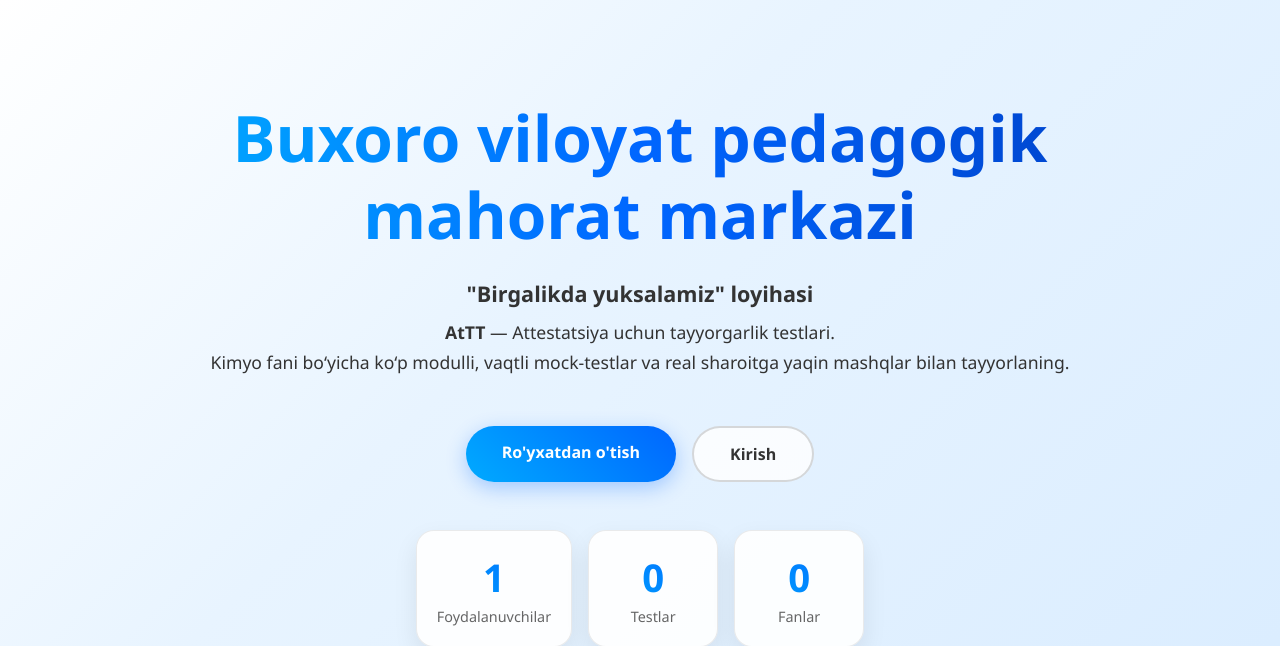
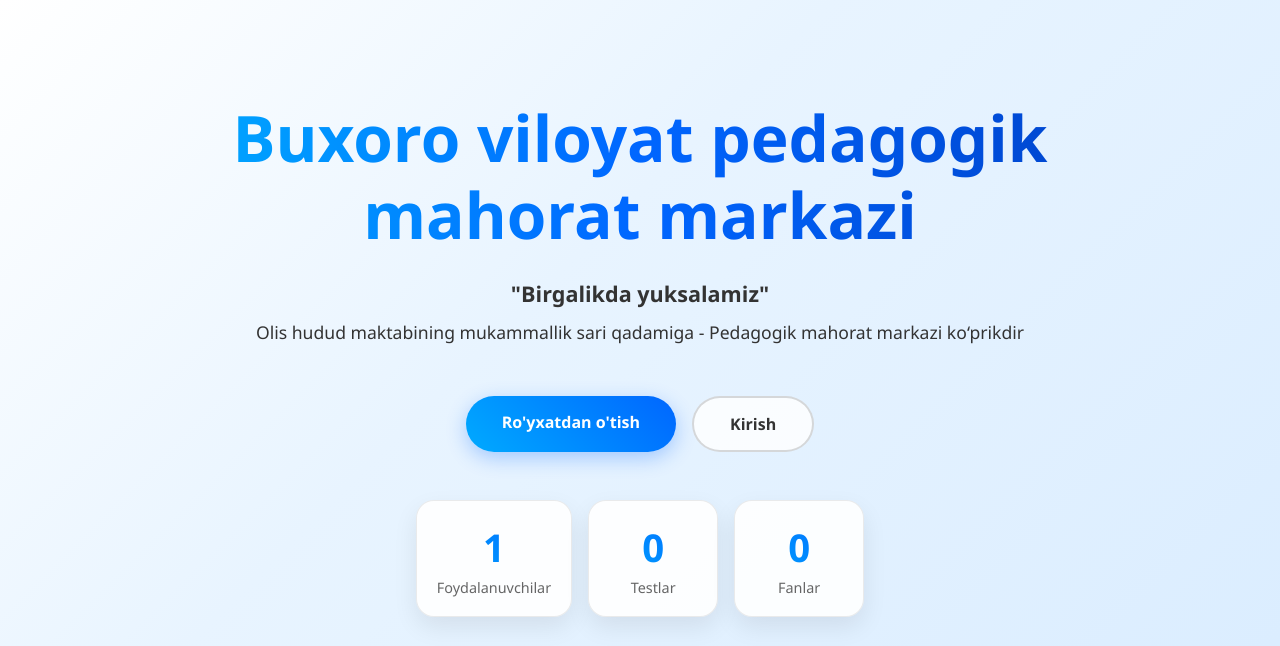
Before and after one commit to sardorbekjumayev/test-platform, a Laravel app: page / in a window 1280 px wide. Shown: the top 646 px of the page. Run offline with Laravel 12, Linux system fonts and the light colour scheme; data comes from the database, SQL or seed files in the repository; data that the repository does not hold is empty.

Commit message:
some text updates

```diff
--- a/resources/views/welcome.blade.php
+++ b/resources/views/welcome.blade.php
@@ -3,7 +3,7 @@
 <head>
     <meta charset="UTF-8">
     <meta name="viewport" content="width=device-width, initial-scale=1.0">
-    <title>AtTT - Buxoro Pedagogik Mahorat Markazi</title>
+    <title>OlisHudud - Buxoro Pedagogik Mahorat Markazi</title>
     <link href="https://cdn.jsdelivr.net/npm/bootstrap@5.3.3/dist/css/bootstrap.min.css" rel="stylesheet">
 
     <style>
@@ -116,12 +116,11 @@
             </h1>
 
             <p class="lead mb-2" style="font-size: 1.35rem; font-weight: 600;">
-                "Birgalikda yuksalamiz" loyihasi
+                "Birgalikda yuksalamiz"
             </p>
 
             <p class="mb-5" style="font-size: 1.1rem; line-height: 1.7;">
-                <strong>AtTT</strong> — Attestatsiya uchun tayyorgarlik testlari.<br>
-                Kimyo fani bo‘yicha ko‘p modulli, vaqtli mock-testlar va real sharoitga yaqin mashqlar bilan tayyorlaning.
+                Olis hudud maktabining mukammallik sari qadamiga - Pedagogik mahorat markazi ko‘prikdir
             </p>
 
             @auth()
```
